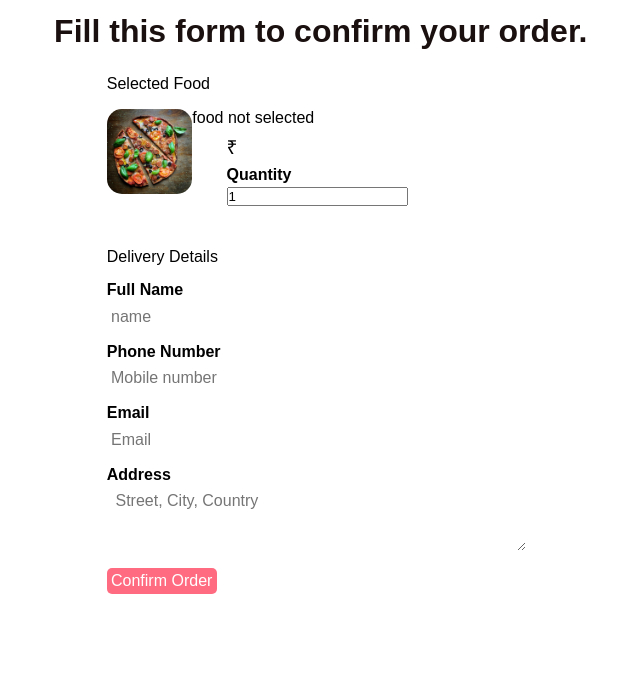
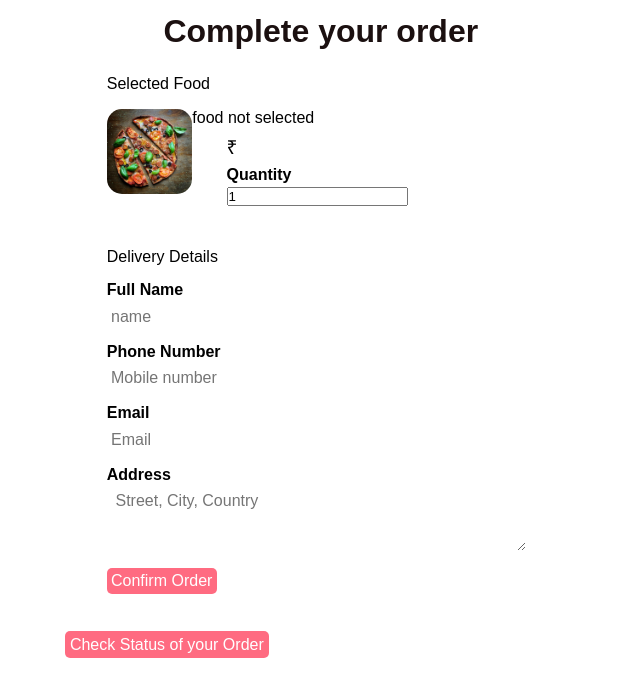
Before and after one commit to Santohack/Online-Food-ordering, a PHP site: page /order.php in a window 1280 px wide. Shown: the top 697 px of the page, without its empty margins (204-844 px from the left). Run offline with PHP 8.4, Linux system fonts and the light colour scheme; data that the repository does not hold is empty.

Commit message:
user can check status AND ORDER TOO

```diff
--- a/order.php
+++ b/order.php
@@ -15,7 +15,7 @@
     <section >
         <div class="container">
 
-            <h2 class="text-center text-white">Fill this form to confirm your order.</h2>
+            <h2 class="text-center text-white">Complete your order</h2>
 
             <form action="" method="POST" class="order">
                 <fieldset>
@@ -71,10 +71,7 @@
                     </div>
 
                 </fieldset>
-
-                <fieldset>
-                    <legend>Delivery Details</legend>
-                    <?php
+                <?php
 
         if(isset($_POST['submit'])){
             $food = $_POST['food'];
@@ -103,12 +100,15 @@
              $res2 = mysqli_query($conn,$sql1);
              if($res2==true){
 
-                 echo "Ordered Successfully";
+                 echo "<h6>Ordered Successfully </h6>  and <i>wait for accepting your order by restaurants </i>";
              }else{
                  echo " sorry we can't add you order";
              }
         }
     ?>
+
+                <fieldset>
+                    <legend>Delivery Details</legend>
 
                     <div class="order-label">Full Name</div>
 
@@ -128,8 +128,10 @@
 
                     <input type="submit" name="submit" value="Confirm Order" class="btn btn-primary">
                 </fieldset>
+  <a href="./admin/acceptorder.php"  class="btn btn-primary"> Check Status of your Order</a>
+            </form>
 
-            </form>
+
 
         </div>
     </section>
```
